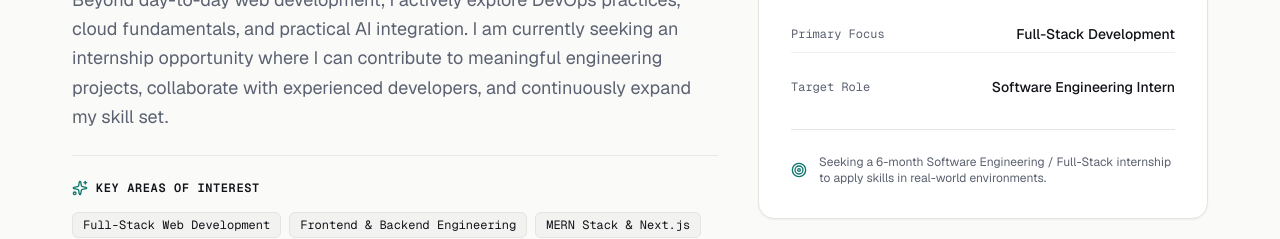
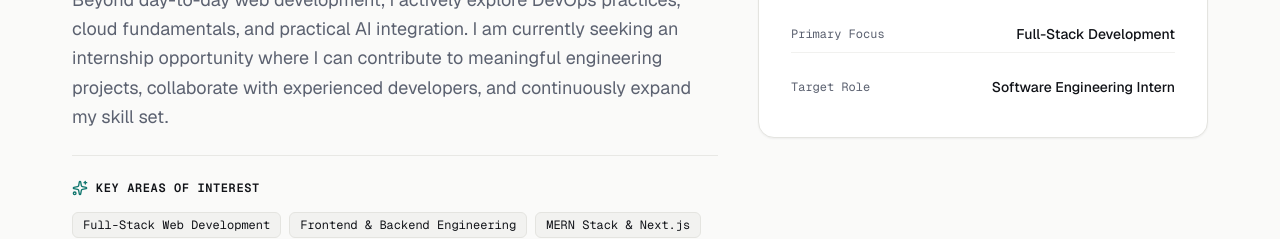
Before and after one commit to pamithenuka/Portfolio, a Next.js app: page / in a window 1280 px wide. Shown: the part 1440-1679 px from the top of the page. Built offline with nearby package versions, Linux system fonts and the light colour scheme; no server answers.

Commit message:
style(about): remove seeking 6-month internship note from academic profile card

```diff
--- a/src/components/sections/About.tsx
+++ b/src/components/sections/About.tsx
@@ -1,4 +1,4 @@
-import { GraduationCap, Target, Sparkles } from "lucide-react";
+import { GraduationCap, Sparkles } from "lucide-react";
 import { personalData } from "@/data/personal";
 import { SectionHeading } from "@/components/ui/SectionHeading";
 import { Badge } from "@/components/ui/Badge";
@@ -76,13 +76,6 @@ export function About() {
                     </div>
                   ))}
                 </dl>
-
-                <div className="mt-6 pt-6 border-t border-border flex items-center gap-3 text-xs text-muted">
-                  <Target className="size-4 text-accent shrink-0" />
-                  <span>
-                    Seeking a 6-month Software Engineering / Full-Stack internship to apply skills in real-world environments.
-                  </span>
-                </div>
               </div>
             </Reveal>
           </div>
```
